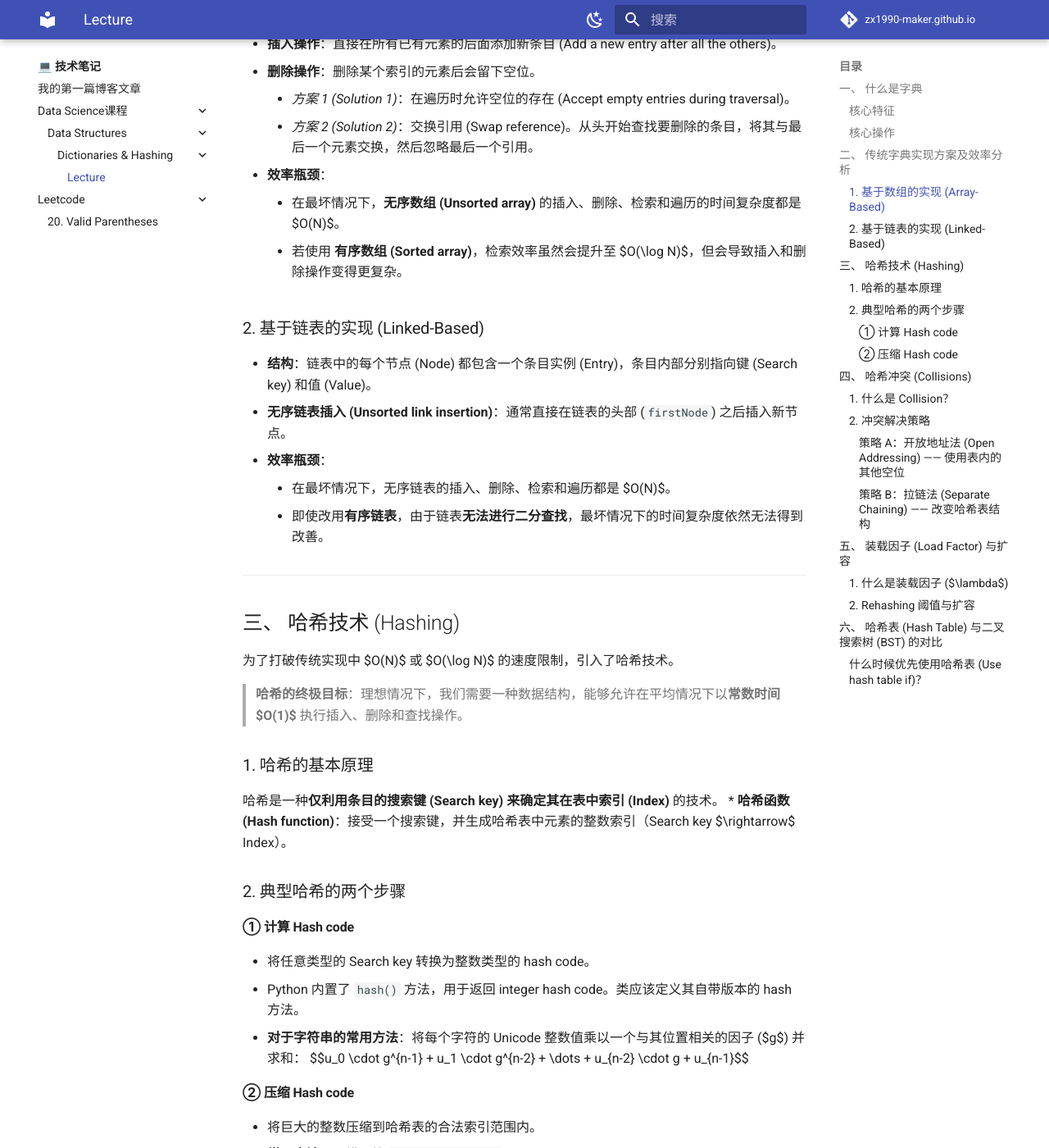
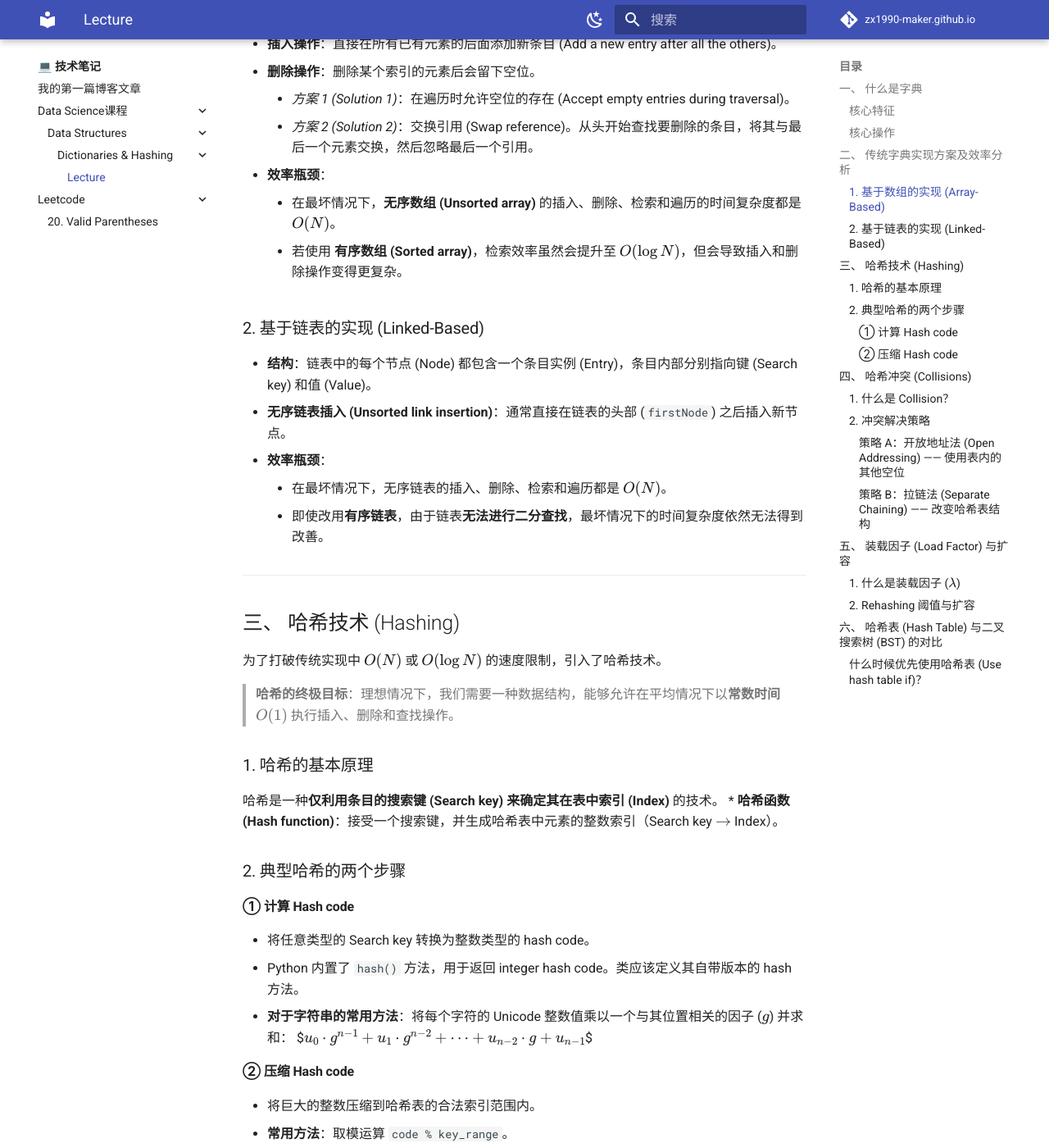
Before and after one commit to zx1990-maker/zx1990-maker.github.io, an MkDocs documentation site: the page built from docs/TECH/Data Science课程/Data Structures数据结构/Dictionaries & Hashing/Lecture.md, in a window 1280 px wide and 1400 px high, scrolled down 1062 px. Shown: the whole window at 82% size. Built offline with MkDocs 1.6.1 and Material for MkDocs 9.7.7, drawn with Linux system fonts in a browser that asks for light colours; comment, search, counter and statistics services are not loaded; some of the changed text lies outside the part shown.

Commit message:
Update mkdocs.yml

```diff
--- a/mkdocs.yml
+++ b/mkdocs.yml
@@ -71,3 +71,25 @@ markdown_extensions:
   - pymdownx.superfences
   - admonition             # 支持炫酷的高亮提示框
   - pymdownx.details       # 支持原生折叠面板
+# 核心：加入 Markdown 扩展插件
+markdown_extensions:
+  # 1. 支持标准表格（笔记中的对比表格需要它）
+  - tables
+
+  # 2. 支持数学公式 (LaTeX) 的核心扩展
+  - pymdownx.arithmatex:
+      generic: true
+
+  # 3. 支持高级代码块高亮（让你的 md 代码框更好看）
+  - pymdownx.highlight:
+      anchor_linenums: true
+      line_spans: __span
+      pygments_lang_class: true
+  - pymdownx.inlinehilite
+  - pymdownx.snippets
+  - pymdownx.superfences
+
+# 核心：为了让数学公式在网页上真正渲染出来，需要引入 MathJax 脚本
+extra_javascript:
+  - javascripts/mathjax.js
+  - https://unpkg.com/mathjax@3/es5/tex-mml-chtml.js
```
